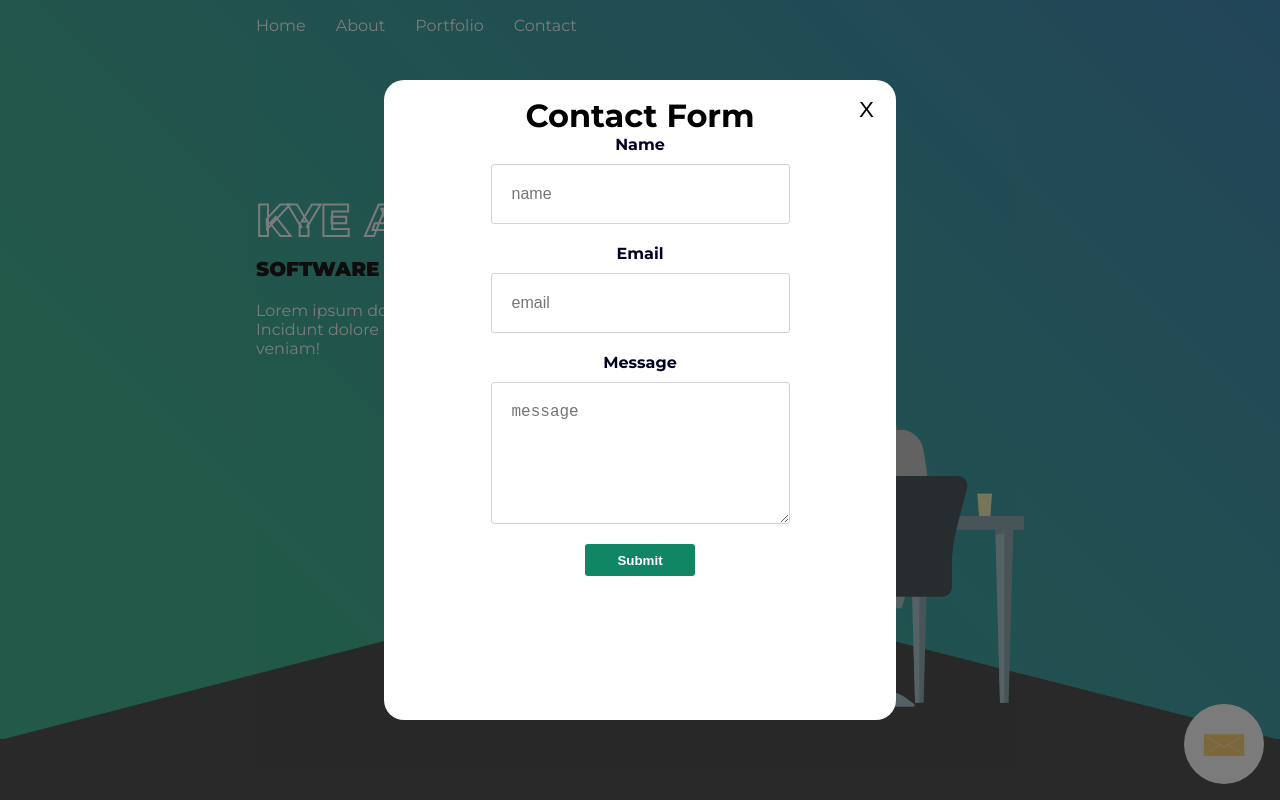
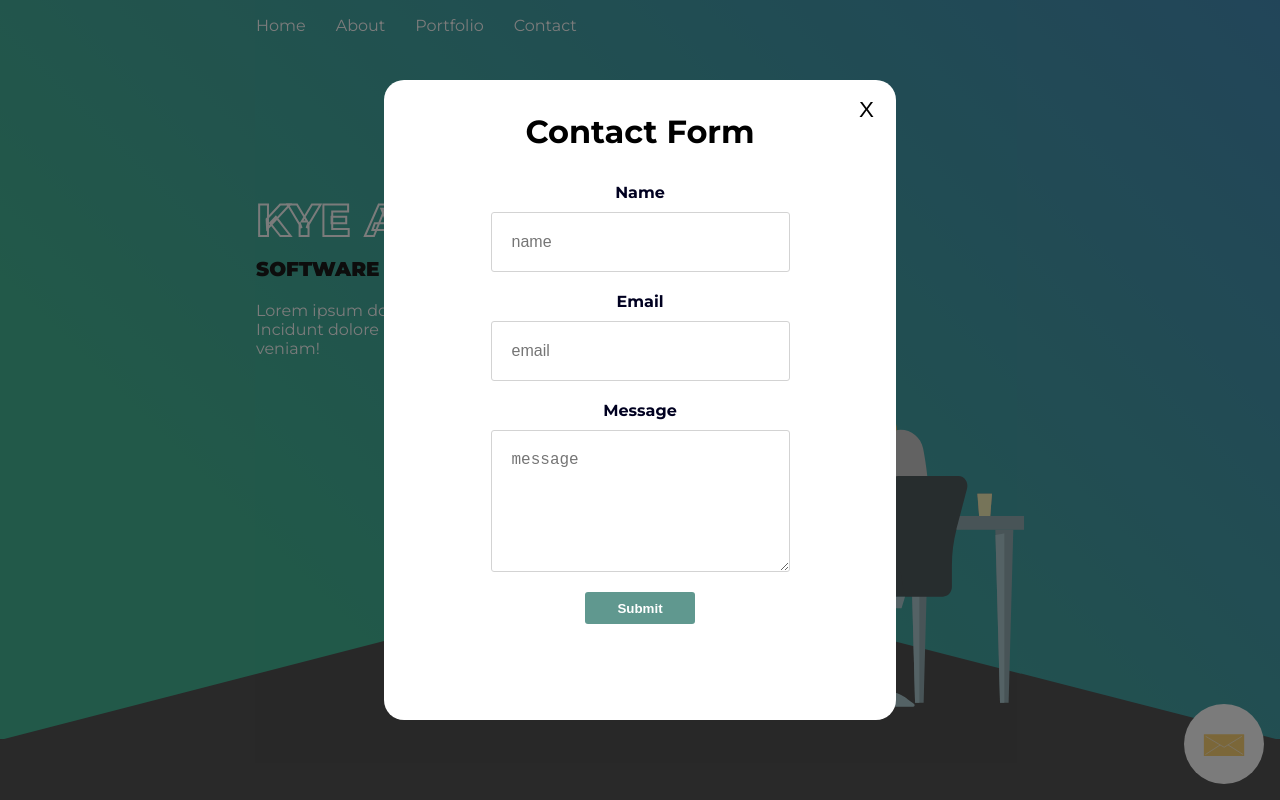
Before and after one commit to KyeAtkinson/personal-site, a React (Create React App) app: page / in a window 1280 px wide. Both pictures are taken after a click on the element 1224 px from the left and 744 px from the top of the page. Shown: the top 800 px of the page. Built offline with nearby package versions, Linux system fonts and the light colour scheme.

Commit message:
added overflow to modal component

```diff
--- a/src/components/Modal.jsx
+++ b/src/components/Modal.jsx
@@ -30,9 +30,11 @@ const ModalContainer = styled.div`
     width: 40vw;
     position: fixed;
     height: 80%;
+    max-height: 80%;
     top: 50%;
     left: 50%;
     transform: translate(-50%, -50%);
+    overflow-y: auto;
     @media screen and (max-width: 1100px) {
       width: 80vw;
     }
@@ -41,7 +43,7 @@ const ModalContainer = styled.div`
   h1 {
     margin: 0;
     text-align: center;
-    margin-top: 1rem;
+    margin: 2rem;
   }
 
   .close {
@@ -66,6 +68,7 @@ const ModalContainer = styled.div`
     display: flex;
     align-items: center;
     justify-content: center;
+    margin-bottom: 1rem;
     .form {
       display: flex;
       flex-direction: column;
@@ -115,10 +118,11 @@ const ModalContainer = styled.div`
       color: white;
       font-weight: 900;
       padding: 0 2rem;
+      background: #60988f;
     }
 
     .form > button:hover {
-      background-color: rgb(0, 0, 196);
+      background-color: orange;
     }
   }
 `;
@@ -161,6 +165,7 @@ const Modal = ({ closeModal }) => {
           </button>
         </div>
         <h1>Contact Form</h1>
+        {loader ? null : (
           <div className="form-container">
             <form className="form" onSubmit={handleSubmit}>
               <label>Name</label>
@@ -183,16 +188,10 @@ const Modal = ({ closeModal }) => {
                 value={message}
                 onChange={(e) => setMessage(e.target.value)}
               ></textarea>
-            <button
-              type="submit"
-              style={{
-                background: loader ? "rgb(76 76 76)" : "rgb(17 134 101)",
-              }}
-            >
-              Submit
-            </button>
+              <button type="submit">Submit</button>
             </form>
           </div>
+        )}
       </div>
     </ModalContainer>
   );
```
Also changed, not shown: 1 other file (tests, documents, lock files or other folders). Lines whose indentation alone changed are shown as unchanged.
